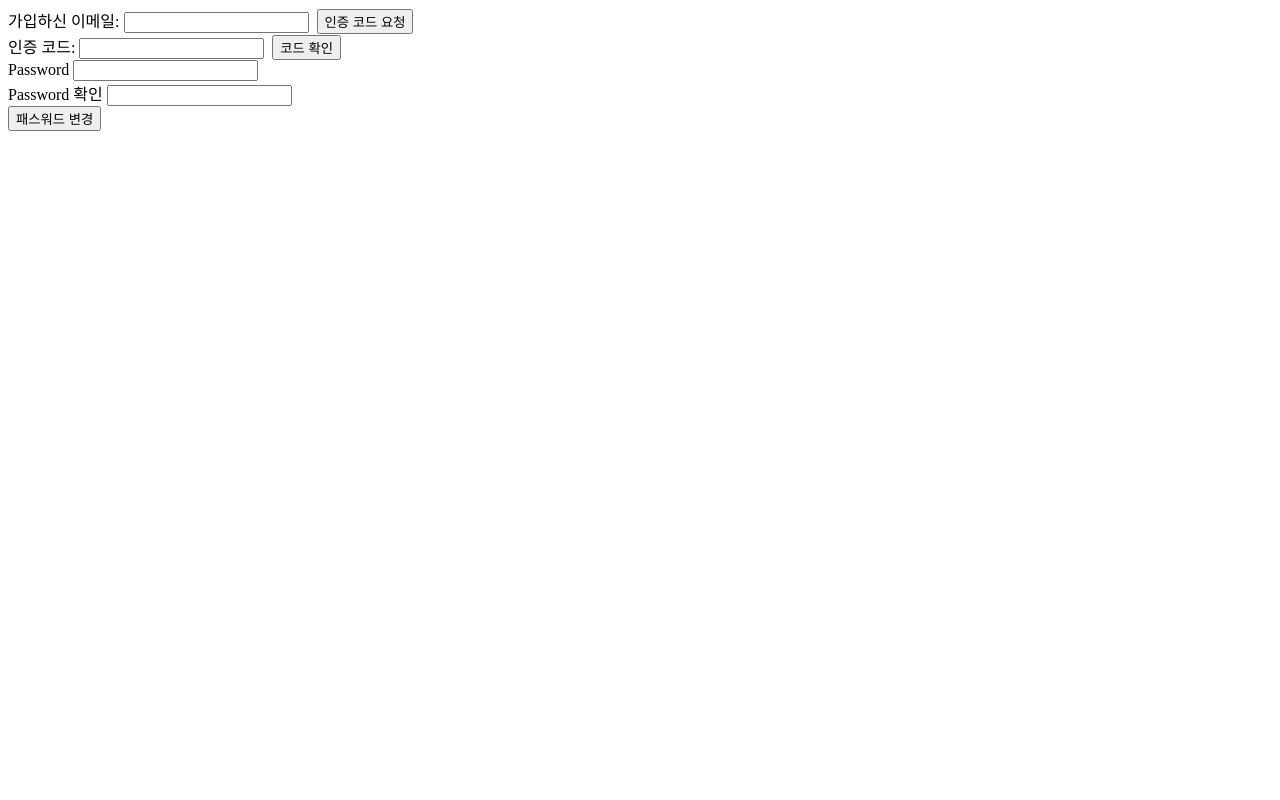
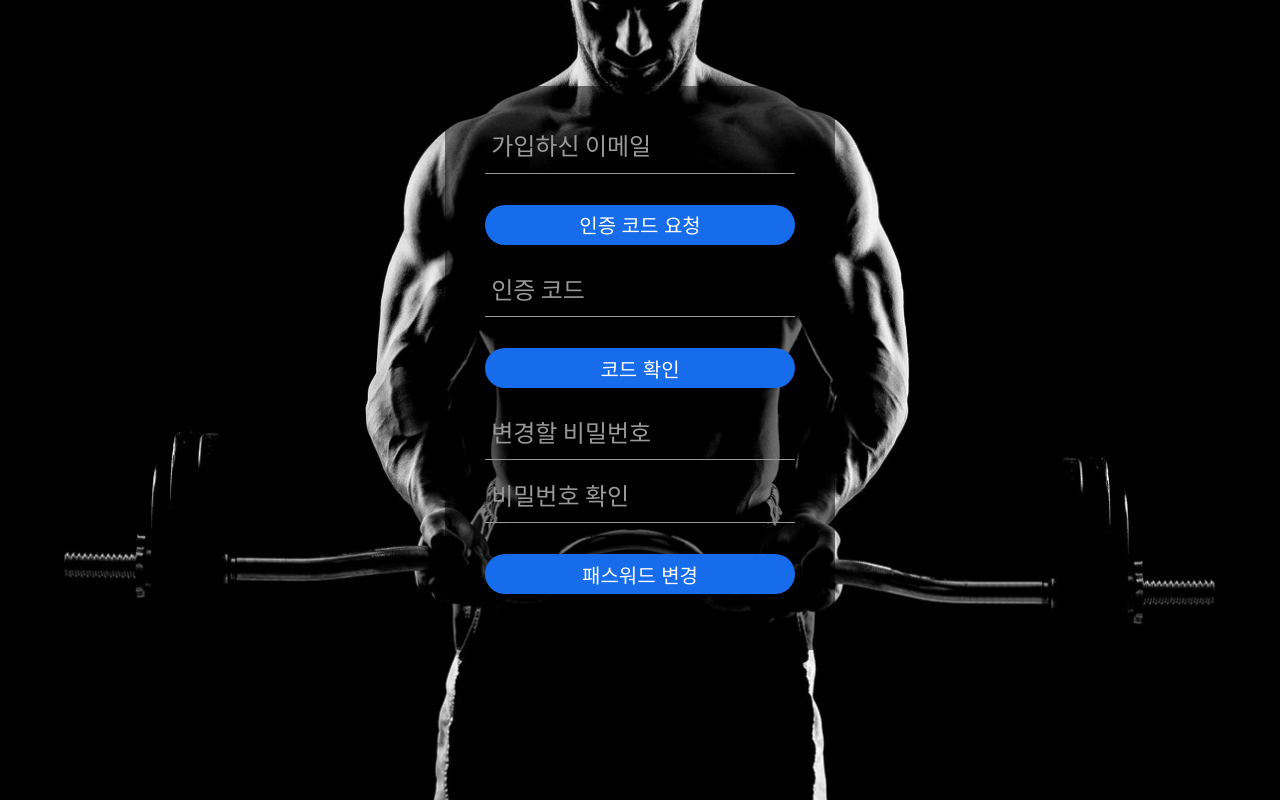
Before and after one commit to rootsj/AI_Fit, a Django app: page /auth/forgotpw in a window 1280 px wide. Run offline with Django 3.2, Linux system fonts and the light colour scheme; some web fonts are replaced.

Commit message:
비밀번호 변경 페이지 (forgotpw) html 수정 및 css 완료
해당 페이지 오류 있으면 보고 바람
signup 페이지 작업 예정

```diff
--- /dev/null
+++ b/static/css/forgotpw.css
@@ -0,0 +1,22 @@
+#status, #restTime, #errorMsg{
+    font-size: 2vh;
+    color: #f2f2f2;
+}
+
+#emailBtn, #codeBtn{
+    margin-bottom: 3%;
+}
+
+
+
+@media (orientation: portrait) {
+    /* 세로 모드일 때 적용할 CSS */
+    #forgotpw_form {
+        width: 80%;
+    }
+
+@media (orientation: landscape) {
+    /* 가로 모드일 때 적용할 CSS */
+    #forgotpw_form {
+        width: 32%;
+    }
--- a/static/css/login.css
+++ b/static/css/login.css
@@ -21,7 +21,8 @@
 .login-form{
     position: relative;  z-index: 2;
     background-color: rgba(0,0,0,.5);
-    margin-top: -5%;
+    padding: 5vh;
+    border-radius: 2vh;
     margin-bottom: 5%;
 }
 
@@ -34,7 +35,7 @@
 .int-area{
     max-width: 400px;
     position: relative;
-    margin-top: 3%;
+    margin-top: 5%;
 }
 .int-area:first-child{
     margin-top: 0;
--- a/users/templates/users/forgotpw.html
+++ b/users/templates/users/forgotpw.html
@@ -1,20 +1,47 @@
-<label for="email">가입하신 이메일:</label>
-<input type="text" id="email" name="email">&nbsp;
-<button type="button" id="emailBtn" onclick="requestCode();">인증 코드 요청</button>&nbsp;
-<span id="status"></span><br>
+<link rel="stylesheet" href="/static/css/base.css">
+<link rel="stylesheet" href="/static/css/login.css">
+<link rel="stylesheet" href="/static/css/forgotpw.css">
+<script src="/static/js/jquery-3.5.1.min.js"></script>
 
-<label for="code">인증 코드:</label>
-<input type="text" id="code" name="code">&nbsp;
-<button type="button" id="codeBtn" onclick="checkCode();">코드 확인</button>&nbsp;
-<span id="restTime"></span><br>
 
-<form method="POST" action="{% url 'users:forgotpw' %}" onsubmit="return submitCheck();" enctype="multipart/form-data">
-    {{ form.password1.label }}
-    {{ form.password1 }}<br>
-    {{ form.password2.label }}
-    {{ form.password2 }}<br>
-    <input type="submit" value="패스워드 변경">&nbsp;{{ error }}
-</form>
+<div class="login_body">
+
+<section class="login-form" id="forgotpw_form">
+    <div class="int-area">
+        <input type="text" id="email" name="email" required>
+        <label for="email">가입하신 이메일</label>
+    </div>
+    <div class="btn-area">
+        <button type="button" id="emailBtn" onclick="requestCode();">인증 코드 요청</button>
+        <span id="status"></span>
+    </div>
+
+    <div class="int-area">
+        <input type="text" id="code" name="code" required>
+        <label for="code">인증 코드</label>
+    </div>
+    <div class="btn-area">
+        <button type="button" id="codeBtn" onclick="checkCode();">코드 확인</button>
+        <span id="restTime"></span>
+    </div>
+
+    <form method="POST" action="{% url 'users:forgotpw' %}" onsubmit="return submitCheck();" enctype="multipart/form-data" required>
+        <div class="int-area">
+            {{ form.password1 }}
+            <label for="email">변경할 비밀번호</label>
+        </div>
+        <div class="int-area">
+            {{ form.password2 }}
+            <label for="code">비밀번호 확인</label>
+        </div>
+        <div class="btn-area">
+            <button type="submit">패스워드 변경</button>
+        </div>
+        <span id="errorMsg">{{ error }}</span>
+    </form>
+</section>
+
+</div>
 
 <script>
     let codeTimer;
@@ -48,7 +75,6 @@
                     }, 1000);
 
                 } else if (e == 'Fail_Code') {
-                    alert("가입되어 있지 않은 email입니다.");
                     document.getElementById('status').innerHTML = "가입되어 있지 않은 email입니다.";
                 }
             })
@@ -112,3 +138,25 @@
         return true;
     }
 </script>
+
+
+<script>
+    let id = $('#email');
+    let pw = $('#code');
+    let btn = $('#emailBtn');
+
+    $(btn).on('click', function() {
+        if($(id).val() == "") {
+            $(id).next('label').addClass('warning');
+            setTimeout(function() {
+                $('label').removeClass('warning');
+            }, 1500)
+        }
+        else if($(pw).val() == "") {
+            $(pw).next('label').addClass('warning');
+            setTimeout(function() {
+                $('label').removeClass('warning');
+            }, 1500)
+        }
+    })
+</script>
```
